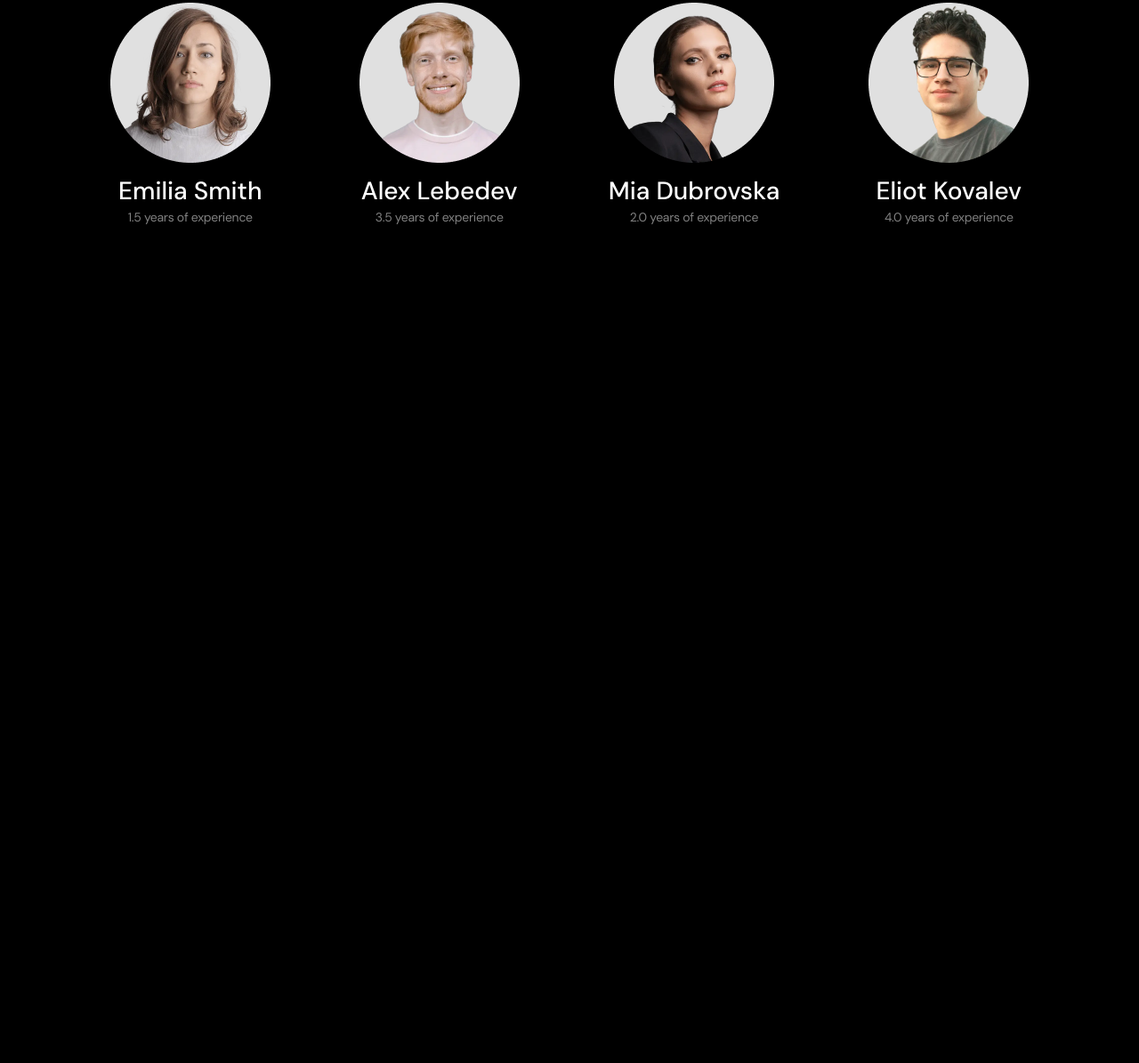
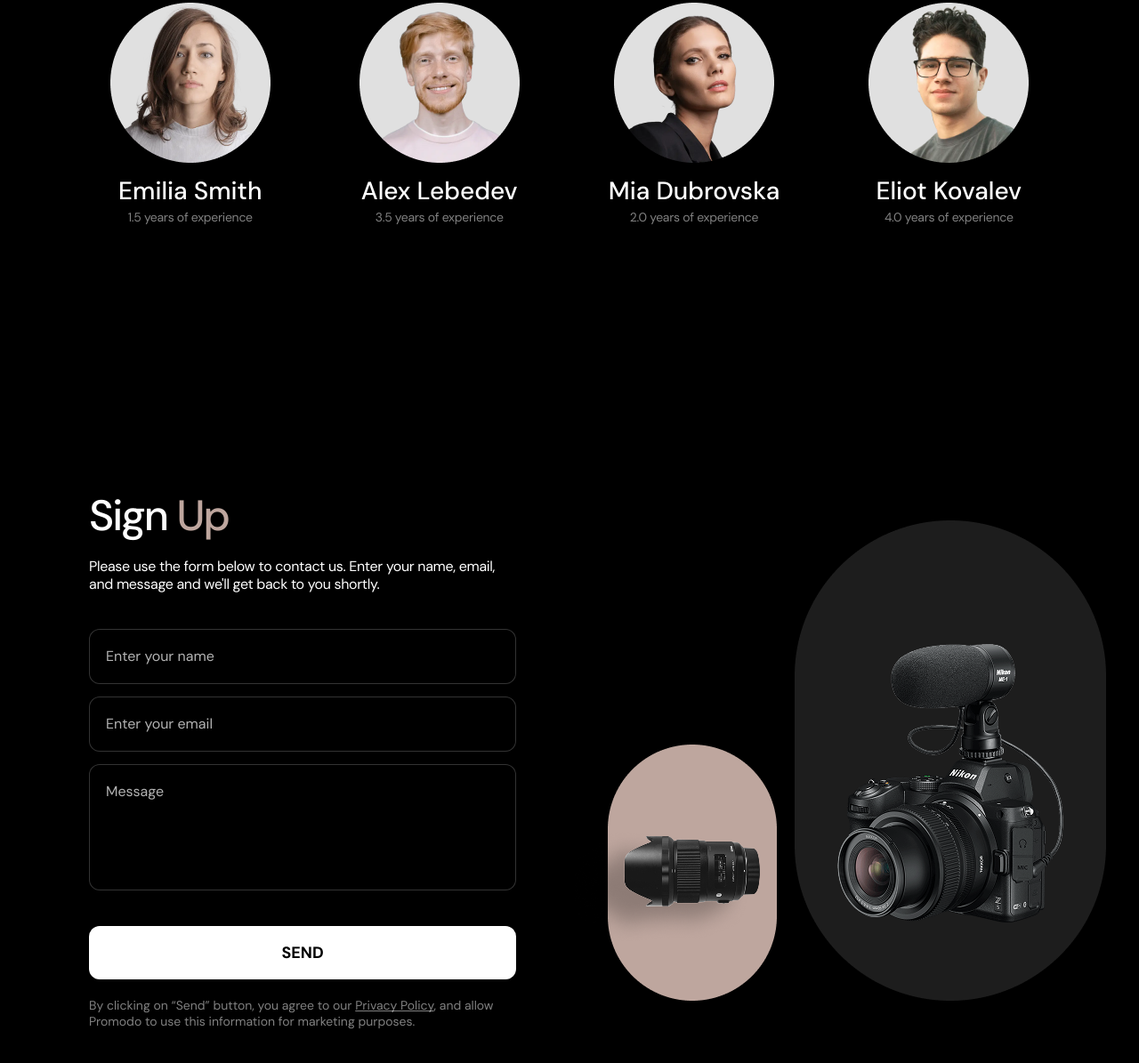
Before and after one commit to Rey-ui/Focus-Frame, a website built with Vite: page index.html in a window 1280 px wide. Shown: the part 2765-3960 px from the top of the page at 89% size. Before the commit the page ends 3168 px from the top, so only its background shows below. Built offline with nearby package versions, Linux system fonts and the light colour scheme.

Commit message:
add sign-up

```diff
--- a/index.html
+++ b/index.html
@@ -364,6 +364,54 @@
           </ul>
         </div>
       </section>
+      <section id="sign-up" class="sign-up section">
+        <div class="container sign-up_container">
+          <form action="" class="sign-up-form">
+            <div class="sign-up-title_wrapper">
+              <h2 class="sign-up-title">Sign <span>Up</span></h2>
+              <p class="sign-up-title-text">
+                Please use the form below to contact us. Enter your name, email,
+                and message and we'll get back to you shortly.
+              </p>
+            </div>
+            <fieldset class="sign-up-inputs">
+              <input
+                name="name"
+                type="text"
+                class="sign-up-input"
+                placeholder="Enter your name"
+              />
+              <input
+                name="email"
+                type="email"
+                class="sign-up-input"
+                placeholder="Enter your email"
+              />
+              <textarea
+                name="message"
+                id="message"
+                class="sign-up-message"
+                placeholder="Message"
+              ></textarea>
+            </fieldset>
+            <button type="submit" class="sign-up-btn">Send</button>
+            <p class="sign-up-text">
+              By clicking on “Send” button, you agree to our
+              <a href="#" class="sign-up-link">Privacy Policy</a>, and allow
+              Promodo to use this information for marketing purposes.
+            </p>
+          </form>
+          <img
+            srcset="
+              ./src/img/sign-up/cameras-desk1.png    1x,
+              ./src/img/sign-up/cameras@2x-desk1.png 2x
+            "
+            src="./src/img/sign-up/cameras-desk1.png"
+            alt="sign-up-image"
+            class="sign-up-image"
+          />
+        </div>
+      </section>
     </main>
 
     <footer class=""></footer>
--- /dev/null
+++ b/src/css/sign-up.css
@@ -0,0 +1,179 @@
+.sign-up {
+}
+.sign-up_container {
+  display: flex;
+  flex-direction: column;
+}
+.sign-up-form {
+  display: flex;
+  flex-direction: column;
+  align-items: flex-start;
+  justify-content: center;
+  max-width: 480px;
+}
+.sign-up-title_wrapper {
+  margin-bottom: 40px;
+  max-width: 295px;
+}
+.sign-up-title {
+  font-weight: 500;
+  font-size: 28px;
+  line-height: 114%;
+  letter-spacing: -0.04em;
+  margin-bottom: 20px;
+}
+.sign-up-title span {
+  color: #bea69e;
+}
+.sign-up-title-text {
+  font-weight: 400;
+  font-size: 14px;
+  line-height: 129%;
+  letter-spacing: -0.02em;
+}
+.sign-up-inputs {
+  display: flex;
+  flex-direction: column;
+  gap: 8px;
+  width: 100%;
+  margin-bottom: 40px;
+}
+.sign-up-input {
+  width: 100%;
+  padding: 14px 18px;
+  font-weight: 400;
+  font-size: 14px;
+  line-height: 129%;
+  border: 1px solid rgba(255, 255, 255, 0.2);
+  border-radius: 12px;
+  background-color: black;
+  transition: all 250ms;
+}
+.sign-up-input:hover,
+.sign-up-input:focus {
+  border: 1px solid rgba(255, 255, 255, 0.5);
+  color: #ffffff;
+}
+.sign-up-input::placeholder {
+  opacity: 0.7;
+  color: #ffffff;
+}
+.sign-up-message {
+  width: 100%;
+  padding: 14px 18px;
+  padding-bottom: 80px;
+  font-weight: 400;
+  font-size: 14px;
+  line-height: 129%;
+  border: 1px solid rgba(255, 255, 255, 0.2);
+  border-radius: 12px;
+  background-color: black;
+  width: 335px;
+  color: #ffffff;
+  transition: all 250ms;
+}
+.sign-up-message:hover,
+.sign-up-message:focus {
+  border: 1px solid rgba(255, 255, 255, 0.5);
+  color: #ffffff;
+}
+.sign-up-message::placeholder {
+  opacity: 0.7;
+  color: #ffffff;
+}
+.sign-up-btn {
+  font-weight: 700;
+  font-size: 16px;
+  line-height: 125%;
+  text-transform: uppercase;
+  color: black;
+  border-radius: 12px;
+  padding: 14px 146.5px;
+  background-color: #fff;
+  width: 100%;
+  margin-bottom: 20px;
+  transition: all 250ms;
+}
+.sign-up-btn:hover {
+  background: #1d1d1d;
+  color: #bea69e;
+}
+.sign-up-text {
+  font-weight: 400;
+  font-size: 12px;
+  line-height: 133%;
+  color: rgba(255, 255, 255, 0.5);
+}
+.sign-up-link {
+  text-decoration: underline;
+  text-decoration-skip-ink: none;
+  font-weight: 400;
+  font-size: 12px;
+  line-height: 133%;
+  color: rgba(255, 255, 255, 0.5);
+}
+.sign-up-link:hover {
+  text-decoration: none;
+}
+.sign-up-image {
+  display: none;
+}
+@media screen and (min-width: 768px) {
+  .sign-up-form {
+    max-width: 480px;
+  }
+  .sign-up-title_wrapper {
+    margin-bottom: 40px;
+    max-width: 480px;
+  }
+  .sign-up-title {
+    font-size: 48px;
+    line-height: 112%;
+    letter-spacing: -0.04em;
+  }
+  .sign-up-title-text {
+    font-size: 16px;
+    line-height: 125%;
+    letter-spacing: -0.02em;
+  }
+  .sign-up-inputs {
+    gap: 14px;
+  }
+  .sign-up-input {
+    padding: 20px 18px;
+    font-size: 16px;
+    line-height: 125%;
+  }
+  .sign-up-message {
+    padding: 20px 18px;
+    font-size: 16px;
+    line-height: 125%;
+    padding-bottom: 80px;
+    width: 480px;
+  }
+  .sign-up-btn {
+    font-weight: 700;
+    font-size: 18px;
+    line-height: 156%;
+    padding: 16px 216px;
+  }
+  .sign-up-text {
+    font-size: 14px;
+    line-height: 129%;
+  }
+  .sign-up-link {
+    font-size: 14px;
+    line-height: 129%;
+  }
+}
+@media screen and (min-width: 1280px) {
+  .sign-up_container {
+    display: flex;
+    flex-direction: row;
+    align-items: center;
+    gap: 60px;
+  }
+  .sign-up-image {
+    display: inline-block;
+  }
+}
--- a/src/css/style.css
+++ b/src/css/style.css
@@ -5,6 +5,7 @@
 @import url("./about.css");
 @import url("./courses.css");
 @import url("./mentors.css");
+@import url("./sign-up.css");
 html {
   scroll-behavior: smooth;
 }
```
